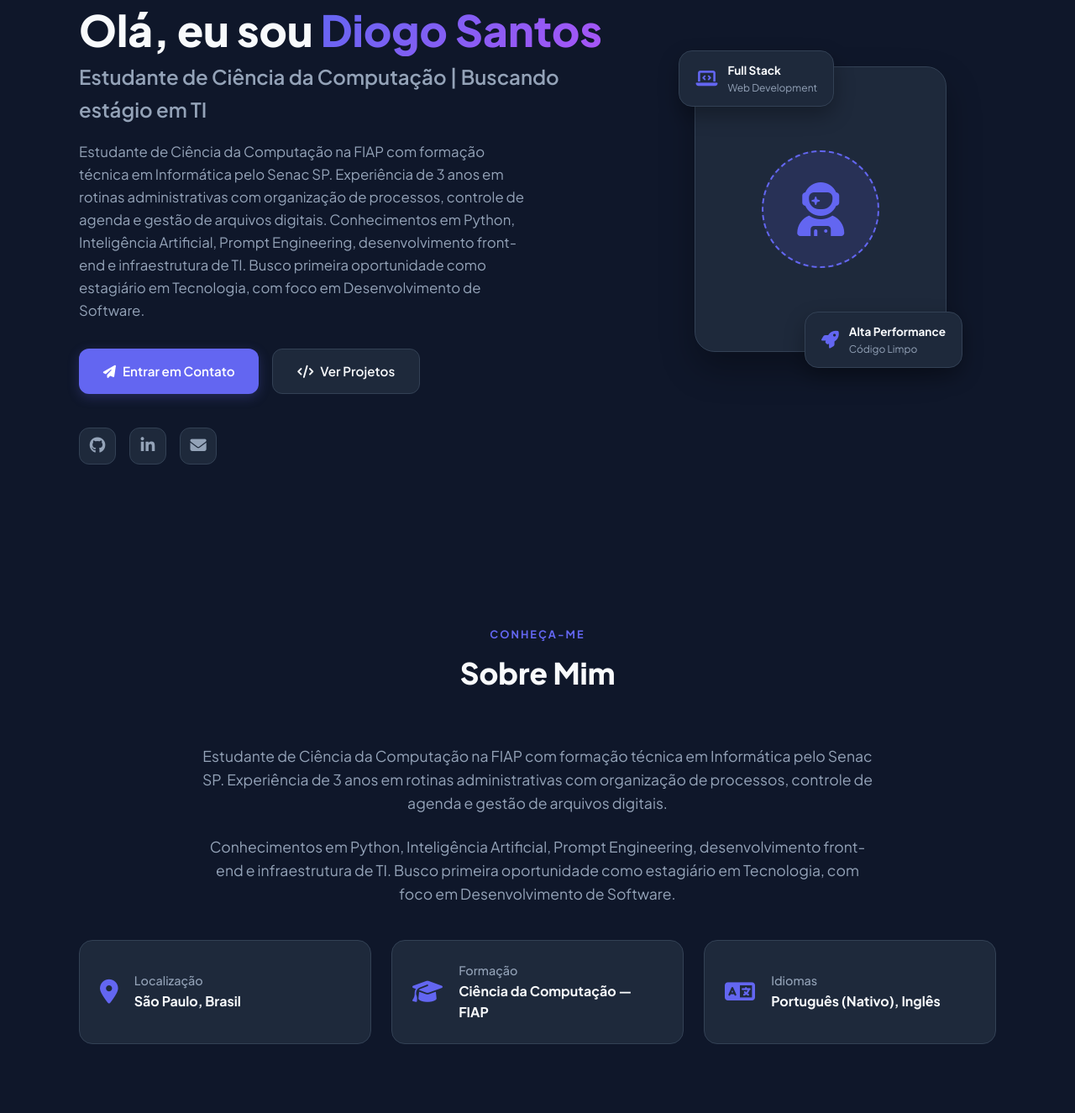
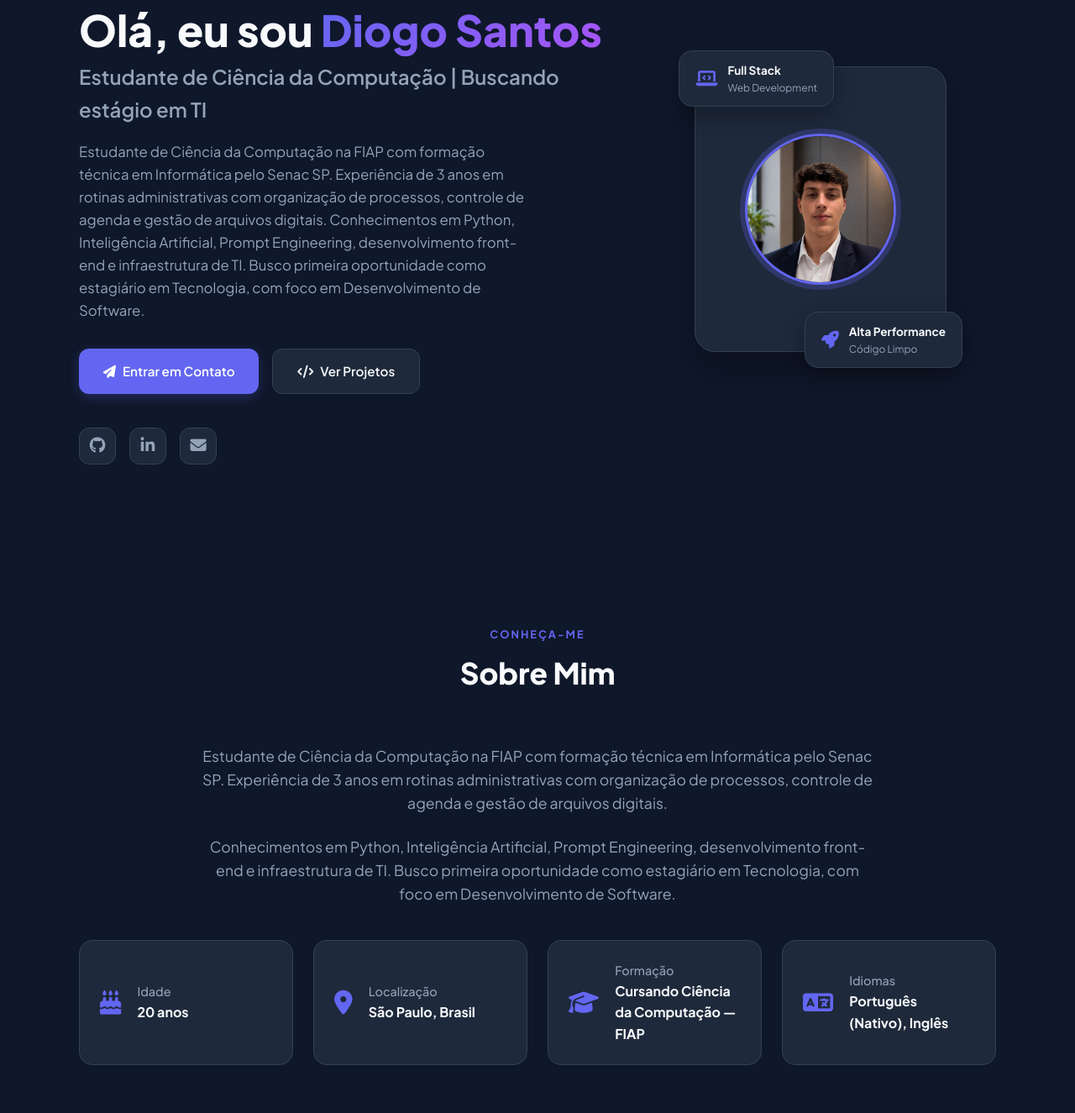
Before and after one commit to Diogocsantosz/meu-curriculo, a plain HTML site: page index.html in a window 1280 px wide. Shown: the part 215-1540 px from the top of the page at 84% size. Drawn offline with Linux system fonts and the light colour scheme.

Commit message:
Atualiza perfil: idade, foto, formacoes FIAP e Senac

```diff
--- a/index.html
+++ b/index.html
@@ -115,8 +115,8 @@
 
                 <div class="hero-image-wrapper">
                     <div class="hero-image-card">
-                        <div class="avatar-placeholder">
-                            <i class="fa-solid fa-user-astronaut"></i>
+                        <div class="avatar-photo">
+                            <img src="foto.jpg" alt="Foto de perfil de Diogo Santos">
                         </div>
                         <div class="floating-badge badge-1">
                             <i class="fa-solid fa-laptop-code"></i>
@@ -156,6 +156,13 @@
 
                         <div class="info-cards">
                             <div class="info-card">
+                                <i class="fa-solid fa-cake-candles"></i>
+                                <div>
+                                    <h5>Idade</h5>
+                                    <p>20 anos</p>
+                                </div>
+                            </div>
+                            <div class="info-card">
                                 <i class="fa-solid fa-location-dot"></i>
                                 <div>
                                     <h5>Localização</h5>
@@ -166,7 +173,7 @@
                                 <i class="fa-solid fa-graduation-cap"></i>
                                 <div>
                                     <h5>Formação</h5>
-                                    <p>Ciência da Computação — FIAP</p>
+                                    <p>Cursando Ciência da Computação — FIAP</p>
                                 </div>
                             </div>
                             <div class="info-card">
@@ -296,6 +303,26 @@
                 </div>
 
                 <div class="timeline">
+                    <div class="timeline-item">
+                        <div class="timeline-dot"></div>
+                        <div class="timeline-date">Atual</div>
+                        <div class="timeline-content">
+                            <h3>Ciência da Computação</h3>
+                            <span class="timeline-sub">FIAP — Cursando</span>
+                            <p>Graduação em Ciência da Computação na FIAP, com foco em desenvolvimento de software, programação e tecnologia.</p>
+                        </div>
+                    </div>
+
+                    <div class="timeline-item">
+                        <div class="timeline-dot"></div>
+                        <div class="timeline-date">Ensino Médio</div>
+                        <div class="timeline-content">
+                            <h3>Curso Técnico em TI</h3>
+                            <span class="timeline-sub">Integrado ao Ensino Médio — Senac SP</span>
+                            <p>Formação técnica em Tecnologia da Informação integrada ao Ensino Médio pelo Senac SP.</p>
+                        </div>
+                    </div>
+
                     <div class="timeline-item">
                         <div class="timeline-dot"></div>
                         <div class="timeline-date">2024 - Atual</div>
--- a/style.css
+++ b/style.css
@@ -340,6 +340,22 @@ ul {
     font-size: 4rem;
     color: var(--accent);
     border: 2px dashed var(--accent);
+}
+
+.avatar-photo {
+    width: 180px;
+    height: 180px;
+    border-radius: 50%;
+    overflow: hidden;
+    border: 3px solid var(--accent);
+    box-shadow: 0 0 0 6px var(--accent-glow);
+}
+
+.avatar-photo img {
+    width: 100%;
+    height: 100%;
+    object-fit: cover;
+    display: block;
 }
 
 .floating-badge {
```
Also changed, not shown: foto.jpg (added).
